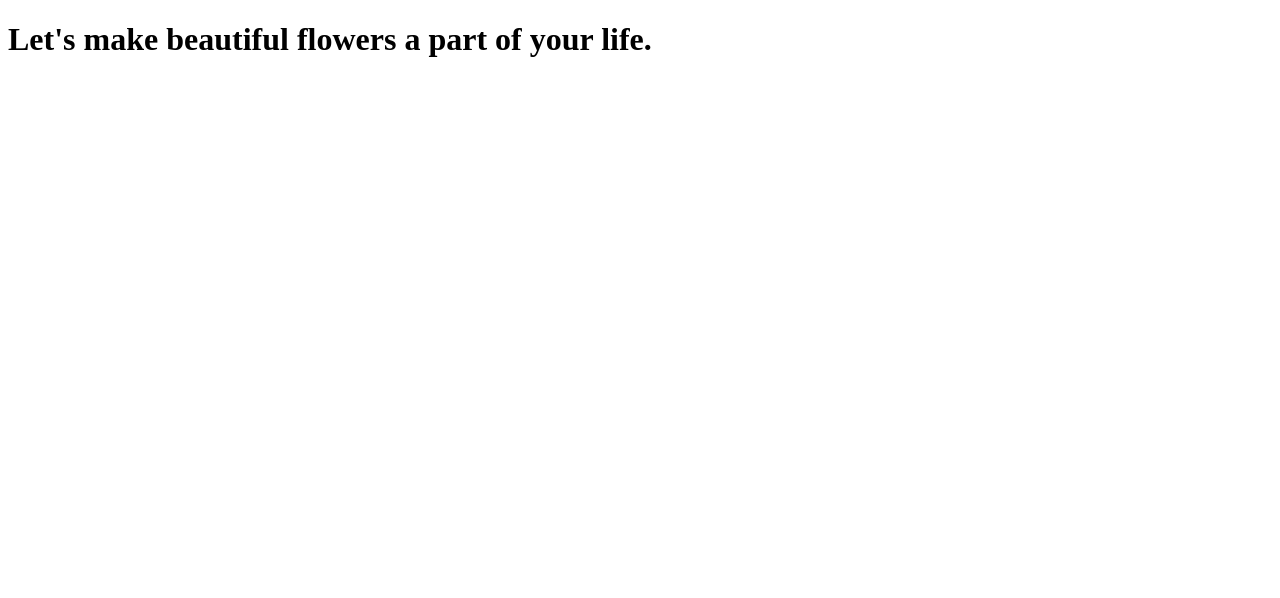
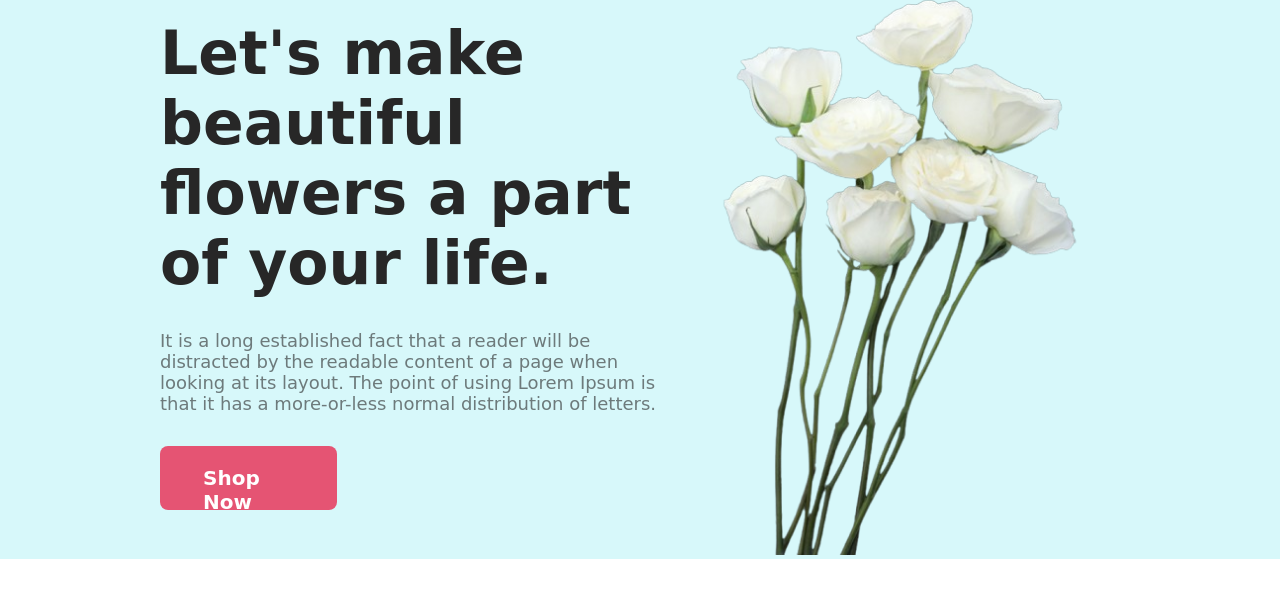
Before and after one commit to Hamim470/flower-shop, a plain HTML site: page index.html in a window 1280 px wide. Drawn offline with Linux system fonts and the light colour scheme; a web font is replaced by a local one.

Commit message:
added banner problem

```diff
--- a/index.html
+++ b/index.html
@@ -4,10 +4,20 @@
     <meta charset="UTF-8">
     <meta name="viewport" content="width=device-width, initial-scale=1.0">
     <title>Flower Shop</title>
+    <link rel="stylesheet" href="styles/style.css">
 </head>
 <body>
     <header>
-        <h1>Let's make beautiful flowers a part of your life.</h1>
+        <div class="container banner">
+            <div class="banner-text">
+                <h1>Let's make beautiful flowers a part of your life.</h1>
+                <p>It is a long established fact that a reader will be distracted by the readable content of a page when looking at its layout. The point of using Lorem Ipsum is that it has a more-or-less normal distribution of letters.</p>
+                <button>Shop Now</button>
+            </div>
+            <div class="banner-img">
+                <img src="images/Untitled_design__1_-removebg-preview.png" alt="">
+            </div>
+        </div>
     </header>
     <main>
 
--- /dev/null
+++ b/styles/style.css
@@ -0,0 +1,68 @@
+@import url('https://fonts.googleapis.com/css2?family=Sevillana&display=swap');
+
+* {
+    margin: 0;
+    padding: 0;
+    font-family: "Sevillana", cursive;
+    font-weight: 1000;
+}
+
+button {
+    border-radius: 8px;
+    background: rgb(229, 84, 115);
+    color: rgb(255, 255, 255);
+    font-size: 20px;
+    font-weight: 700;
+    line-height: 24px;
+    letter-spacing: 0%;
+    text-align: left;
+    width: 177px;
+    height: 64px;
+    flex-direction: row;
+    justify-content: flex-start;
+    align-items: flex-start;
+    padding: 20px 43px 20px 43px;
+    border:0px;
+}
+
+P {
+    color: rgba(39, 39, 39, 0.6);
+    font-size: 18px;
+    font-weight: 400;
+    text-align: left;
+}
+
+header {
+    background-color: rgb(215, 248, 250);
+}
+
+.container {
+    width: 75%;
+    max-width: 1440px;
+    margin: 0 auto;
+    padding:0;
+}
+
+.banner {
+    display: flex;
+    align-items: center;
+    justify-content: space-between;
+}
+
+.banner .banner-text h1 {
+    color: rgb(39, 39, 39);
+    font-size: 60px;
+    font-weight: 800;
+    text-align: left;
+}
+.banner> .banner-text *{
+    margin-bottom:32px;
+    max-width:525px;
+}
+.banner .banner-img img{
+    width:100%;
+}
+.banner-img{
+    padding-bottom:0;
+    margin-bottom:0;
+}
```
Also changed, not shown: images/Untitled design (2).png (added), images/Untitled_design__1_-removebg-preview.png (added), images/Untitled_design__2_-removebg-preview.png (added), images/d-removebg-preview.png (added).
